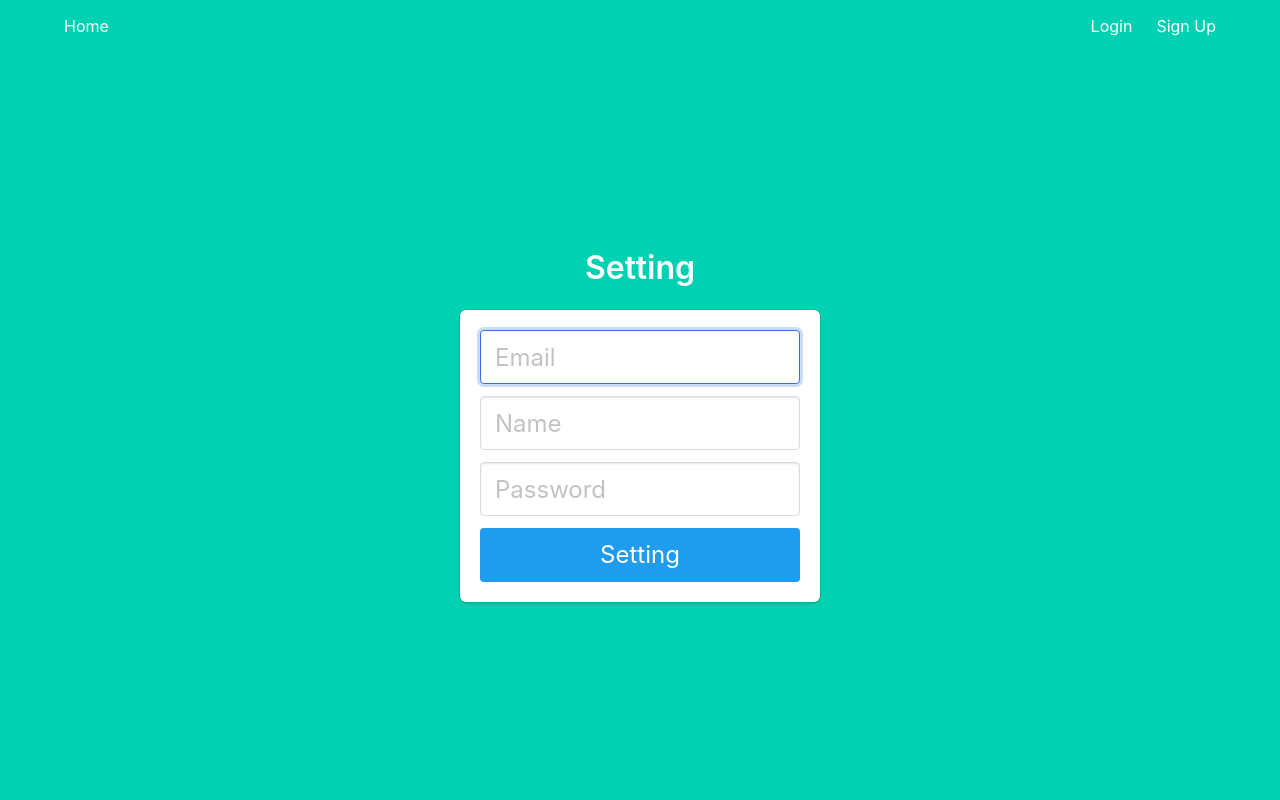
After one commit to pattamatha/flaskApp1, a Flask app: page /lab13/setting in a window 1280 px wide. The commit adds this page. Run offline with Flask 3, Linux system fonts and the light colour scheme; parts of the project's set-up code (start-up, migrations or seed data) failed here and were passed over.

Commit message:
update_lab13

```diff
--- a/web/app/models/authuser.py
+++ b/web/app/models/authuser.py
@@ -21,6 +21,11 @@ class AuthUser(db.Model, UserMixin, SerializerMixin):
         self.password = password
         self.avatar_url = avatar_url
 
+    def update(self, email, name, avatar_url):
+        self.email = email
+        self.name = name
+        self.avatar_url = avatar_url
+
 
 class PrivateContact(Contact, UserMixin, SerializerMixin):
     owner_id = db.Column(db.Integer, db.ForeignKey('auth_users.id'))
--- /dev/null
+++ b/web/app/templates/lab13/setting.html
@@ -0,0 +1,33 @@
+{% extends "lab13/base.html" %}
+{% block content %}
+<div class="column is-4 is-offset-4">
+ <h3 class="title">Setting</h3>
+ <div class="box">
+   {% with messages = get_flashed_messages() %}
+   {% if messages %}
+   <div class="notification is-danger">
+     {{ messages[0] }}
+   </div>
+   {% endif %}
+   {% endwith %}
+   <form method="POST">
+     <div class="field">
+       <div class="control">
+         <input class="input is-large" type="email" name="email" placeholder="Email" autofocus="" value="{{current_user.email}}">
+       </div>
+     </div>
+     <div class="field">
+       <div class="control">
+         <input class="input is-large" type="text" name="name" placeholder="Name" autofocus="" value="{{current_user.name}}">
+       </div>
+     </div>
+     <div class="field">
+        <div class="control">
+          <input class="input is-large" type="password" name="password" placeholder="Password">
+        </div>
+    </div>
+     <button class="button is-block is-info is-large is-fullwidth" >Setting</button>
+   </form>
+ </div>
+</div>
+{% endblock %}
--- a/web/app/views.py
+++ b/web/app/views.py
@@ -368,7 +368,7 @@ def lab13_login():
         login_user(user, remember=remember)
         next_page = request.args.get('next')
         if not next_page or url_parse(next_page).netloc != '':
-            next_page = url_for('lab13_profile')
+            next_page = url_for('lab11_microblog')
         return redirect(next_page)
 
     return render_template('lab13/login.html')
@@ -451,3 +451,64 @@ def gen_avatar_url(email, name):
 def lab13_logout():
     logout_user()
     return redirect(url_for('lab11_microblog'))
+
+
+@app.route('/lab13/setting', methods=('GET', 'POST'))
+def lab13_setting():
+   if request.method == 'POST':
+        result = request.form.to_dict()
+        app.logger.debug(str(result))
+
+        validated = True
+        validated_dict = {}
+        valid_keys = ['email', 'name', 'password']
+
+        # validate the input
+        for key in result:
+            app.logger.debug(str(key)+": " + str(result[key]))
+            # screen of unrelated inputs
+            if key not in valid_keys:
+                continue
+
+            value = result[key].strip()
+            if not value or value == 'undefined':
+                validated = False
+                break
+            validated_dict[key] = value
+            # code to validate and add user to database goes here
+
+        user = AuthUser.query.get(current_user.id)
+
+        # check if the user actually exists
+        # take the user-supplied password, hash it, and compare it to the
+        # hashed password in the database
+        if not user or not check_password_hash(user.password, validated_dict["password"]):
+            flash('Please check your password again.')
+
+            # if the user doesn't exist or password is wrong, reload the page
+            return redirect(url_for('lab13_setting'))
+
+        validated_dict.pop("password")
+
+        if current_user.email != user.email:
+            user = AuthUser.query.filter_by(email= validated_dict["email"]).first()
+            if user:
+                # if a user is found, we want to redirect back to signup
+                # page so user can try again
+                flash('Email address already exists')
+                return redirect(url_for('lab13_setting'))
+
+        avatar_url = gen_avatar_url(validated_dict["email"], validated_dict["name"])
+        validated_dict["avatar_url"] = avatar_url
+
+        blog = AuthUser.query.get(current_user.id)
+        blog.update(**validated_dict)
+
+        db.session.commit()
+
+        next_page = request.args.get('next')
+        if not next_page or url_parse(next_page).netloc != '':
+            next_page = url_for('lab11_microblog')
+        return redirect(next_page)
+
+   return render_template('lab13/setting.html')
```
Also changed, not shown: web/app/templates/lab11_microblog.html (+16 -4 lines).
